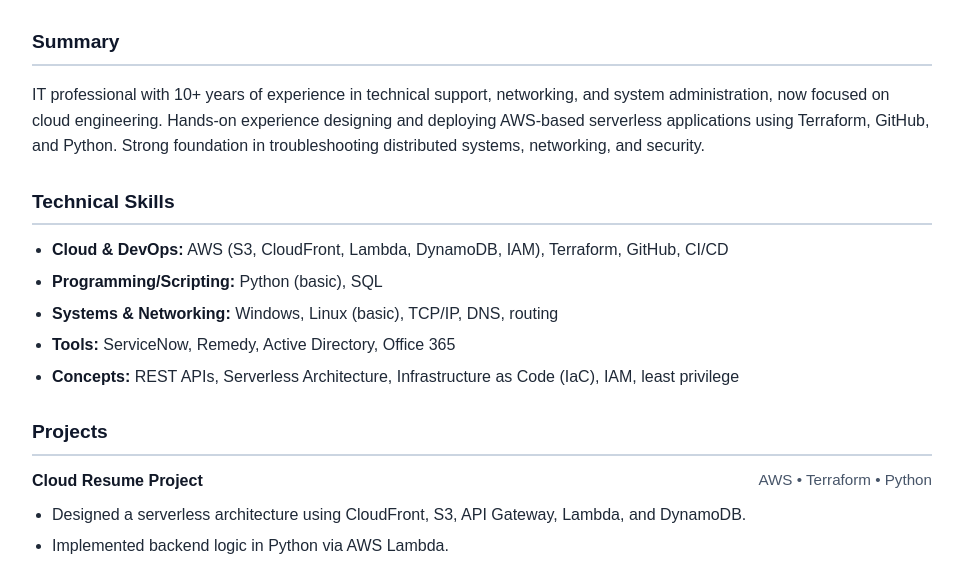
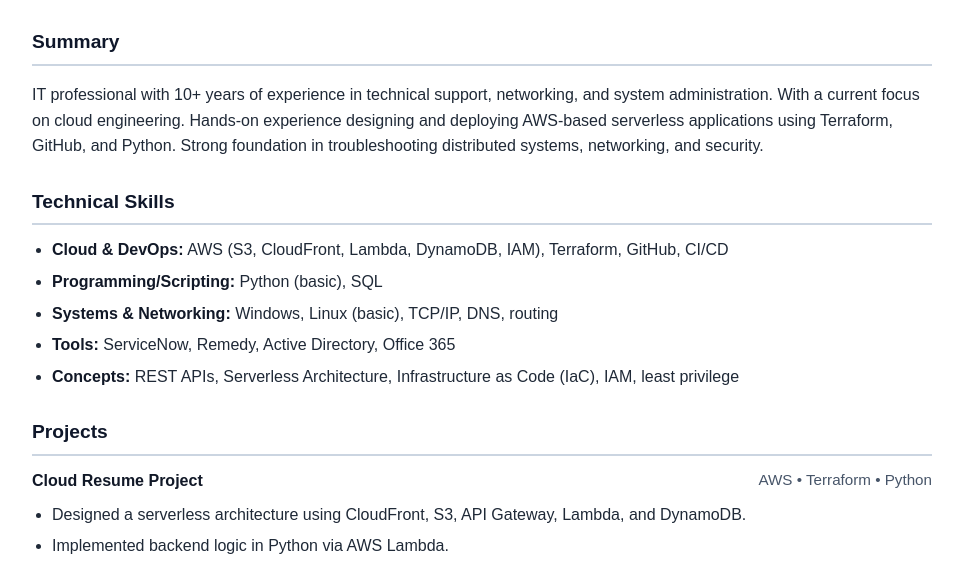
Before and after one commit to BTucker-C/cloud-resume-project, a plain HTML site: page frontend/index.html in a window 1280 px wide. Shown: the part 215-777 px from the top of the page, without its empty margins (158-1121 px from the left). Drawn offline with Linux system fonts and the light colour scheme; no server answers.

Commit message:
Further index revisions.

```diff
--- a/frontend/index.html
+++ b/frontend/index.html
@@ -180,7 +180,7 @@
     <section>
       <h2>Summary</h2>
       <p>
-        IT professional with 10+ years of experience in technical support, networking, and system administration, now focused on cloud engineering. Hands-on experience designing and deploying AWS-based serverless applications using Terraform, GitHub, and Python. Strong foundation in troubleshooting distributed systems, networking, and security.
+        IT professional with 10+ years of experience in technical support, networking, and system administration. With a current focus on cloud engineering. Hands-on experience designing and deploying AWS-based serverless applications using Terraform, GitHub, and Python. Strong foundation in troubleshooting distributed systems, networking, and security.
       </p>
     </section>
 
```
